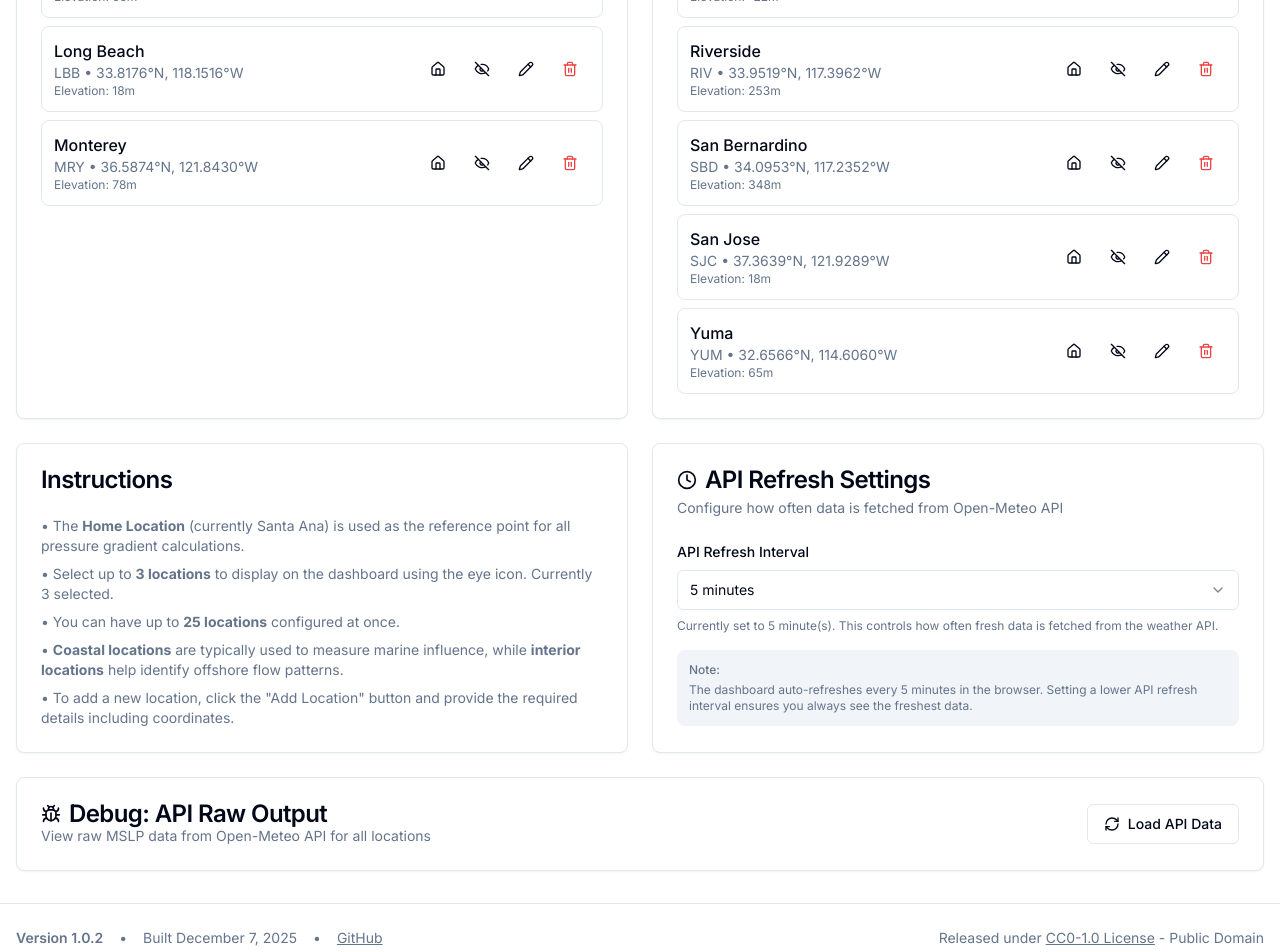
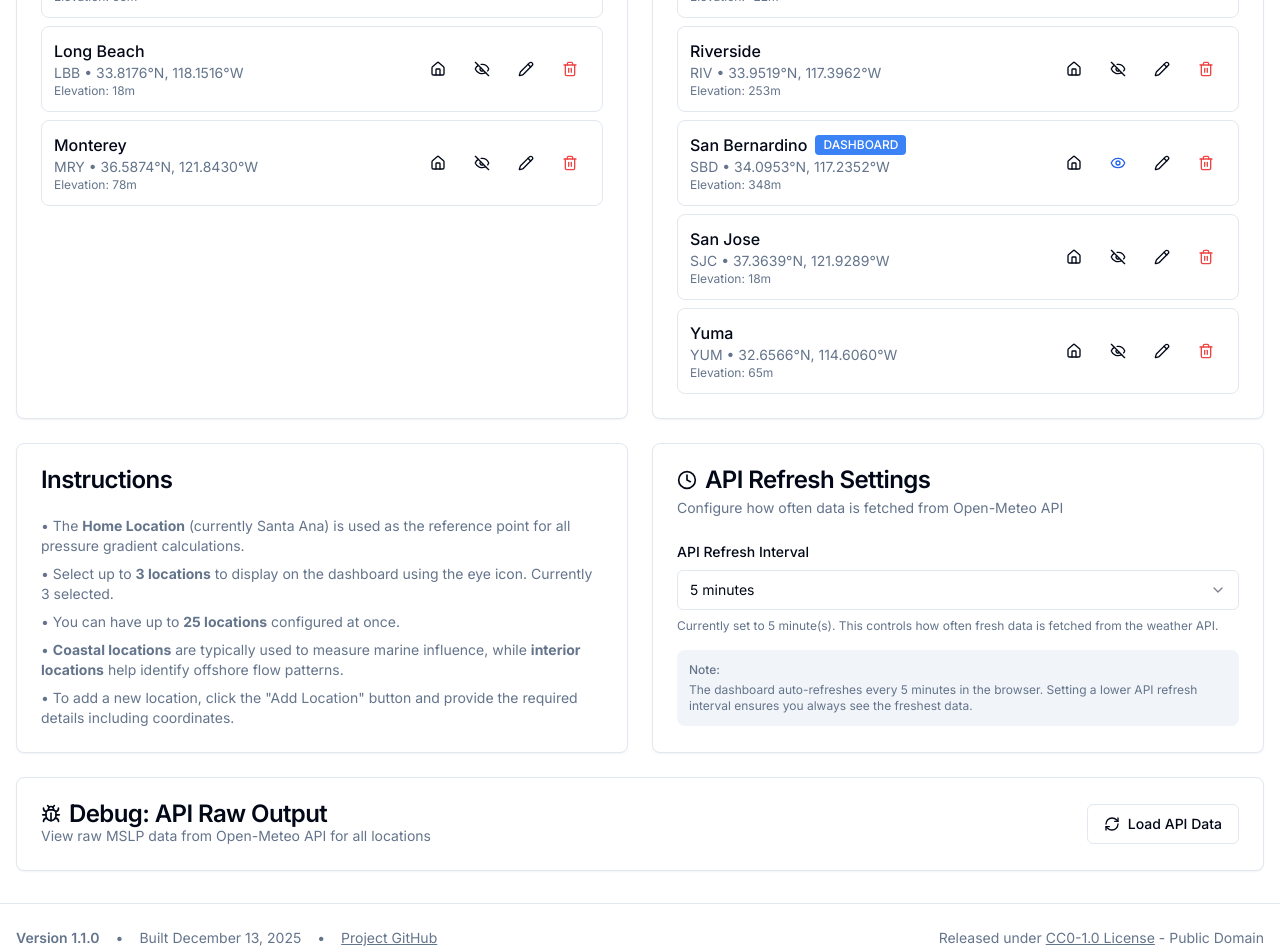
Before and after one commit to djtrustgod/SoCal-Coast-Interior-Pressure-Gradient-Tracker, a Next.js app: page /locations in a window 1280 px wide. Shown: the part 1120-2072 px from the top of the page. Built offline with nearby package versions, Linux system fonts and the light colour scheme.

Commit message:
Updated Footer with version and date

```diff
--- a/components/footer.tsx
+++ b/components/footer.tsx
@@ -4,9 +4,9 @@ export function Footer() {
       <div className="container mx-auto px-4 py-6">
         <div className="flex flex-col md:flex-row items-center justify-between gap-4 text-sm text-muted-foreground">
           <div className="flex flex-col md:flex-row items-center gap-2 md:gap-4">
-            <span className="font-semibold">Version 1.0.2</span>
+            <span className="font-semibold">Version 1.1.0</span>
             <span className="hidden md:inline">•</span>
-            <span>Built December 7, 2025</span>
+            <span>Built December 13, 2025</span>
             <span className="hidden md:inline">•</span>
             <a
               href="https://github.com/djtrustgod/SoCal-Coast-Interior-Pressure-Gradient-Tracker"
@@ -14,7 +14,7 @@ export function Footer() {
               rel="noopener noreferrer"
               className="underline hover:text-foreground transition-colors"
             >
-              GitHub
+              Project GitHub
             </a>
           </div>
           <div className="text-center md:text-right">
--- a/data/locations.json
+++ b/data/locations.json
@@ -221,7 +221,7 @@
   "dashboardLocationIds": [
     "dag",
     "las",
-    "ipx"
+    "sbd"
   ],
   "apiRefreshInterval": 300
 }
```
